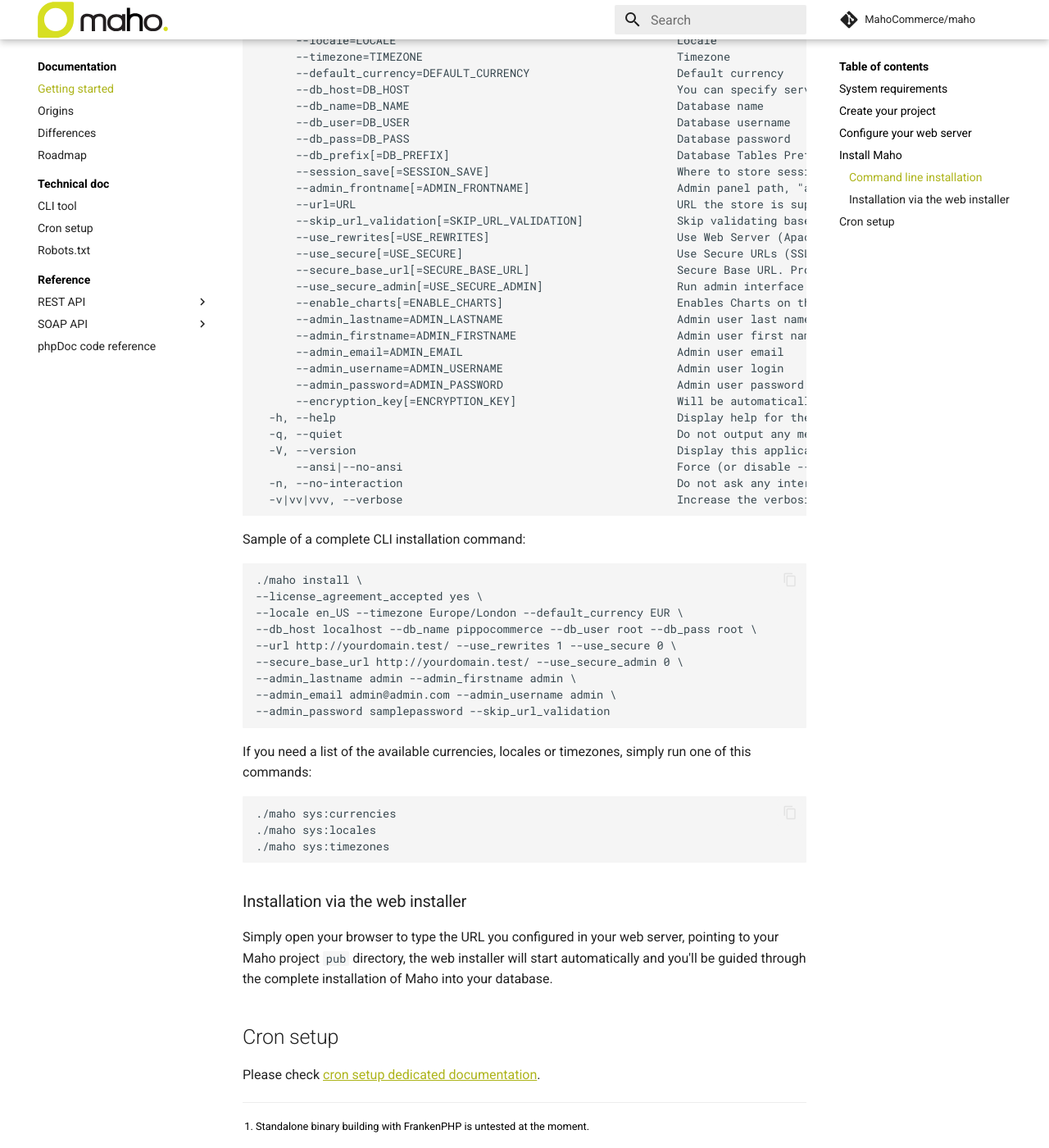
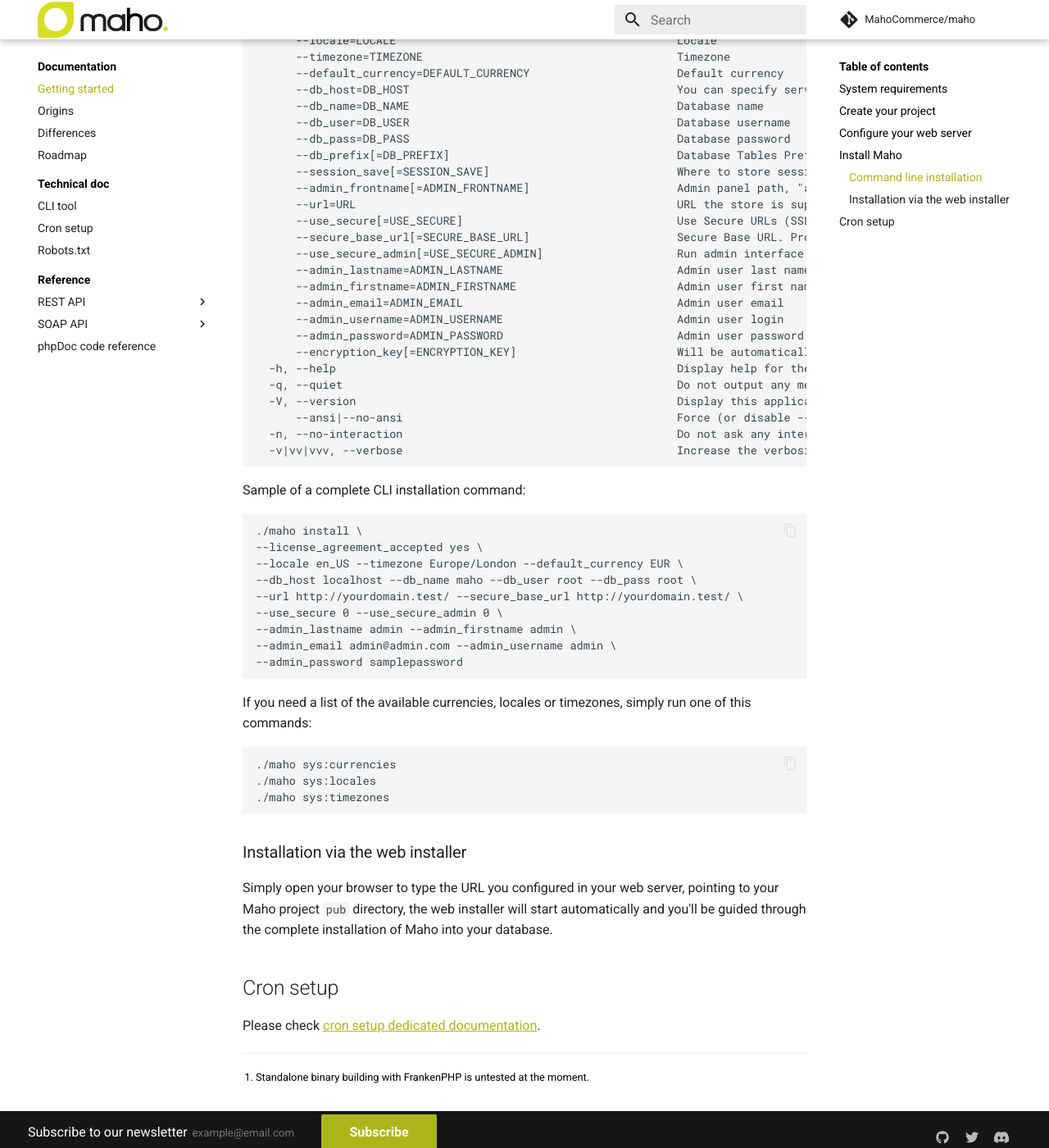
Before and after one commit to MahoCommerce/mahocommerce.com, an MkDocs documentation site: the page built from docs/getting-started.md, in a window 1280 px wide and 1400 px high, scrolled down 1754 px. Shown: the whole window at 82% size. Built offline with MkDocs 1.6.1 and Material for MkDocs 9.7.7, drawn with Linux system fonts in a browser that asks for light colours; comment, search, counter and statistics services are not loaded.

Commit message:
Updated install guide

````diff
--- a/docs/getting-started.md
+++ b/docs/getting-started.md
@@ -78,12 +78,9 @@
       --session_save[=SESSION_SAVE]                            Where to store session data (files/db) [default: "files"]
       --admin_frontname[=ADMIN_FRONTNAME]                      Admin panel path, "admin" by default [default: "admin"]
       --url=URL                                                URL the store is supposed to be available at
-      --skip_url_validation[=SKIP_URL_VALIDATION]              Skip validating base URL during installation or not. No by default [default: false]
-      --use_rewrites[=USE_REWRITES]                            Use Web Server (Apache) Rewrites. Ensure that mod_rewrite is enabled in Apache configuration [default: false]
       --use_secure[=USE_SECURE]                                Use Secure URLs (SSL). Enable this option only if you have SSL available. [default: false]
       --secure_base_url[=SECURE_BASE_URL]                      Secure Base URL. Provide a complete base URL for SSL connection. For example: https://mydomain.com/
       --use_secure_admin[=USE_SECURE_ADMIN]                    Run admin interface with SSL [default: false]
-      --enable_charts[=ENABLE_CHARTS]                          Enables Charts on the backend's dashboard [default: false]
       --admin_lastname=ADMIN_LASTNAME                          Admin user last name
       --admin_firstname=ADMIN_FIRSTNAME                        Admin user first name
       --admin_email=ADMIN_EMAIL                                Admin user email
@@ -104,12 +101,12 @@
 ./maho install \
 --license_agreement_accepted yes \
 --locale en_US --timezone Europe/London --default_currency EUR \
---db_host localhost --db_name pippocommerce --db_user root --db_pass root \
---url http://yourdomain.test/ --use_rewrites 1 --use_secure 0 \
---secure_base_url http://yourdomain.test/ --use_secure_admin 0 \
+--db_host localhost --db_name maho --db_user root --db_pass root \
+--url http://yourdomain.test/ --secure_base_url http://yourdomain.test/ \
+--use_secure 0 --use_secure_admin 0 \
 --admin_lastname admin --admin_firstname admin \
 --admin_email admin@admin.com --admin_username admin \
---admin_password samplepassword --skip_url_validation
+--admin_password samplepassword
 ```
 
 If you need a list of the available currencies, locales or timezones, simply run one of
````
